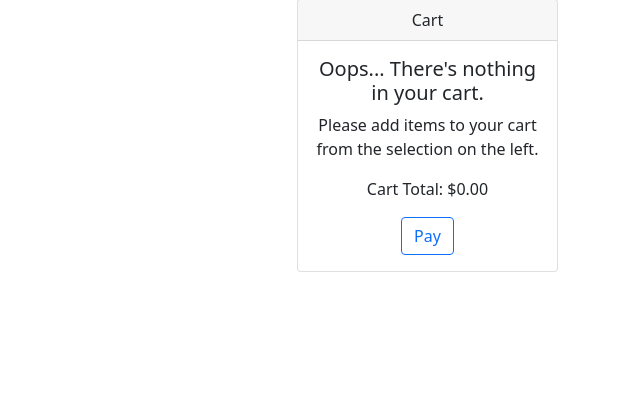
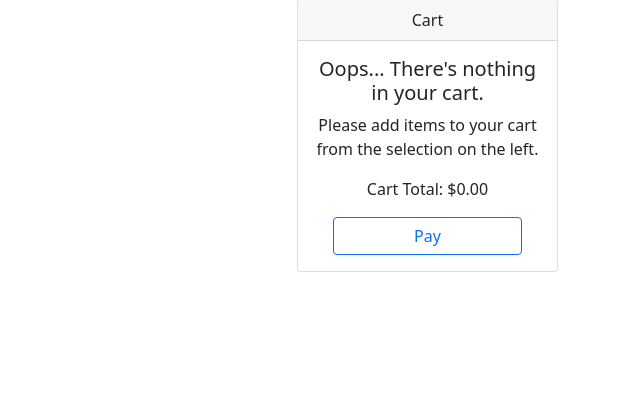
Before and after one commit to JacobKGilbert/Capstone-1, a Flask app: page / in a window 1280 px wide. Shown: the part 101-508 px from the top of the page, without its empty margins (640-1280 px from the left). Run offline with Flask 2, Linux system fonts and the light colour scheme; data that the repository does not hold is empty; some libraries are stand-ins or nearby versions.

Commit message:
added more bootstrap for increasing size of button

```diff
--- a/templates/cart.html
+++ b/templates/cart.html
@@ -17,7 +17,7 @@
 
         <div id="card-container"></div>
 
-        <button class="btn btn-outline-primary" id="card-button" type="button">Pay</button>
+        <button class="btn btn-outline-primary d-grid gap-2 col-10 mx-auto" id="card-button" type="button">Pay</button>
 
       </form>
     </div>
```
